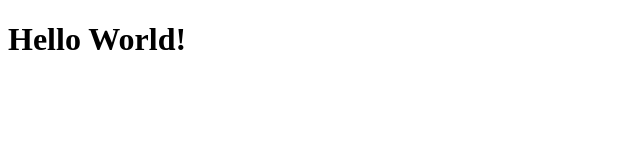
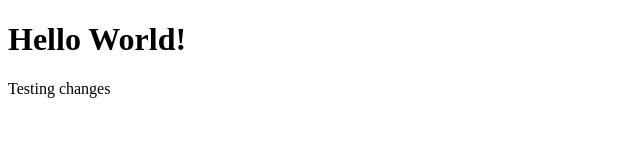
Before and after one commit to fuhsien/Geotab-Addin, a plain HTML site: page fuelsensor.html in a window 1280 px wide. Shown: the whole page, without its empty margins (0-640 px from the left). Drawn offline with Linux system fonts and the light colour scheme.

Commit message:
testing changes

```diff
--- a/fuelsensor.html
+++ b/fuelsensor.html
@@ -7,6 +7,7 @@
 
     <div>
         <h1>Hello World!</h1>
+        <p>Testing changes</p>
     </div>
 
 </body>
```
